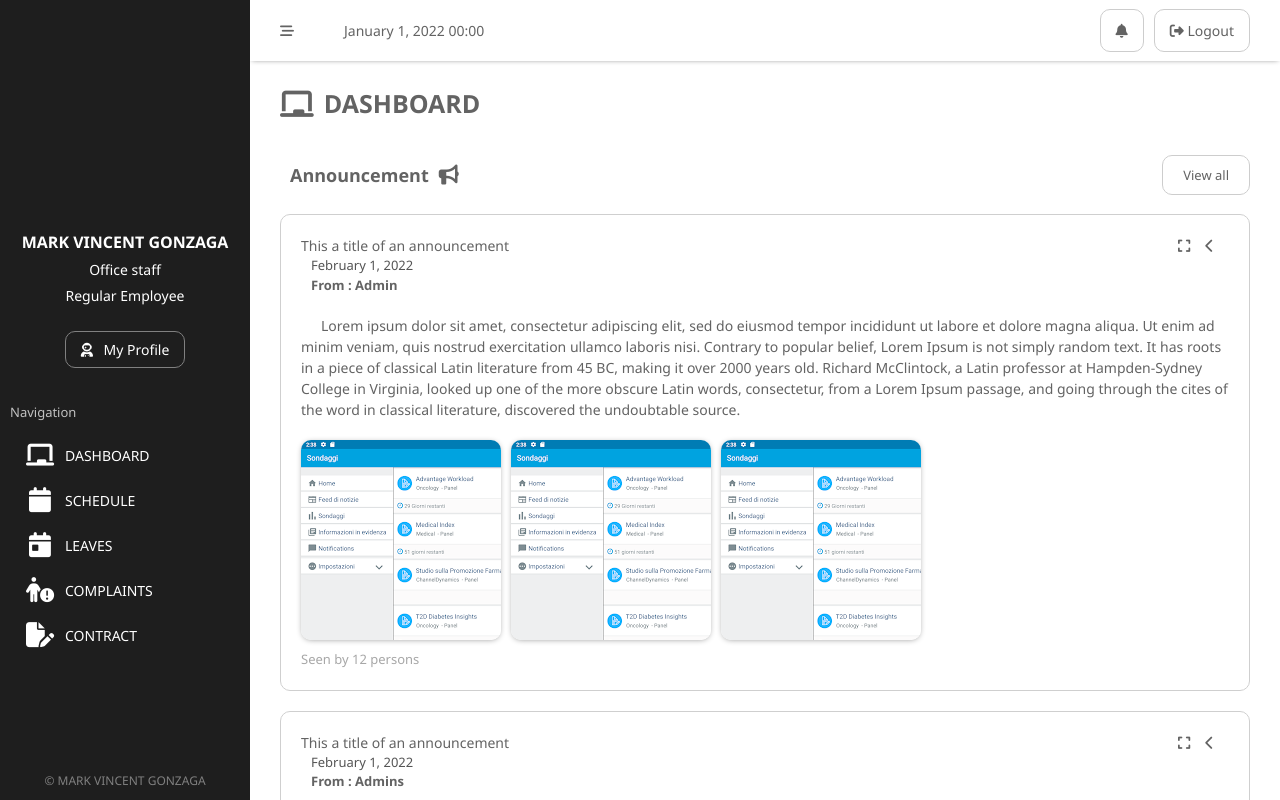
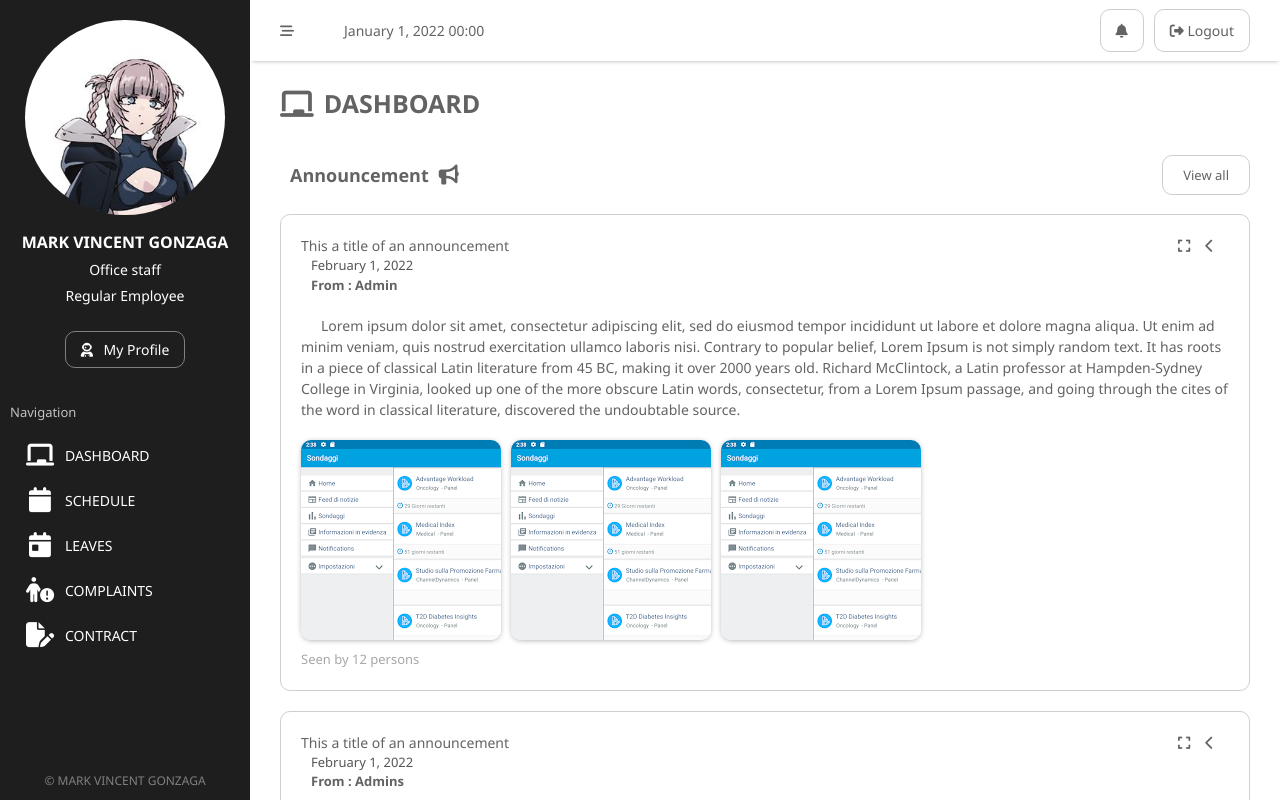
Before and after one commit to kazuhachi/Team-leader-managing-app, a plain HTML site: page index.html in a window 1280 px wide. Drawn offline with nearby package versions, Linux system fonts and the light colour scheme.

Commit message:
fixed url background url

```diff
--- a/styles/main.scss
+++ b/styles/main.scss
@@ -130,7 +130,7 @@ body.blurred{
                 margin-bottom: 10px;
 
                 .img-holder{
-                    background-image: url("./images/ppPlaceholder.png");
+                    background-image: url("../images/ppPlaceholder.png");
                     border-radius: 100%;
                     background-size: cover;
                     width: 100%;
```
Also changed, not shown: styles/main.css, 1 other file.
